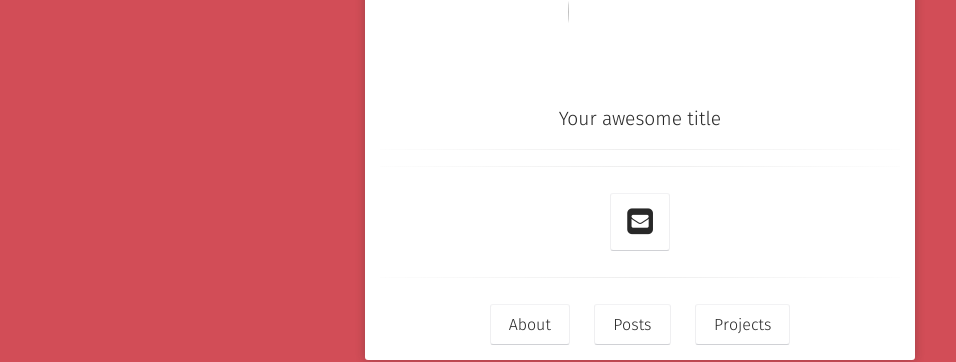
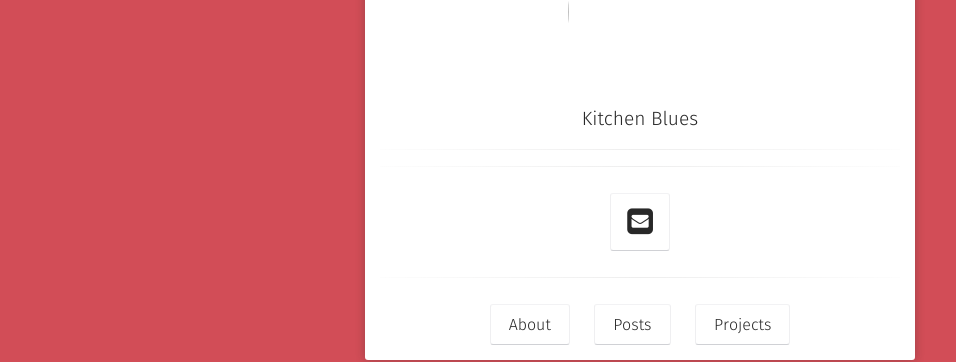
Before and after one commit to jstarn/Kitchen-Blues, a Jekyll site: the page built from index.md, in a window 1280 px wide. Shown: the part 309-671 px from the top of the page, without its empty margins (0-956 px from the left). Built offline with Jekyll 4.4.1, drawn with Linux system fonts in a browser that asks for light colours; some web fonts are replaced.

Commit message:
config update

```diff
--- a/_config.yml
+++ b/_config.yml
@@ -13,7 +13,7 @@
 # you will see them accessed via {{ site.title }}, {{ site.email }}, and so on.
 # You can create any custom variable you would like, and they will be accessible
 # in the templates via {{ site.myvariable }}.
-title: Your awesome title
+title: Kitchen Blues
 email: your-email@example.com
 description: >- # this means to ignore newlines until "baseurl:"
   Write an awesome description for your new site here. You can edit this
```
Also changed, not shown: README.md.
